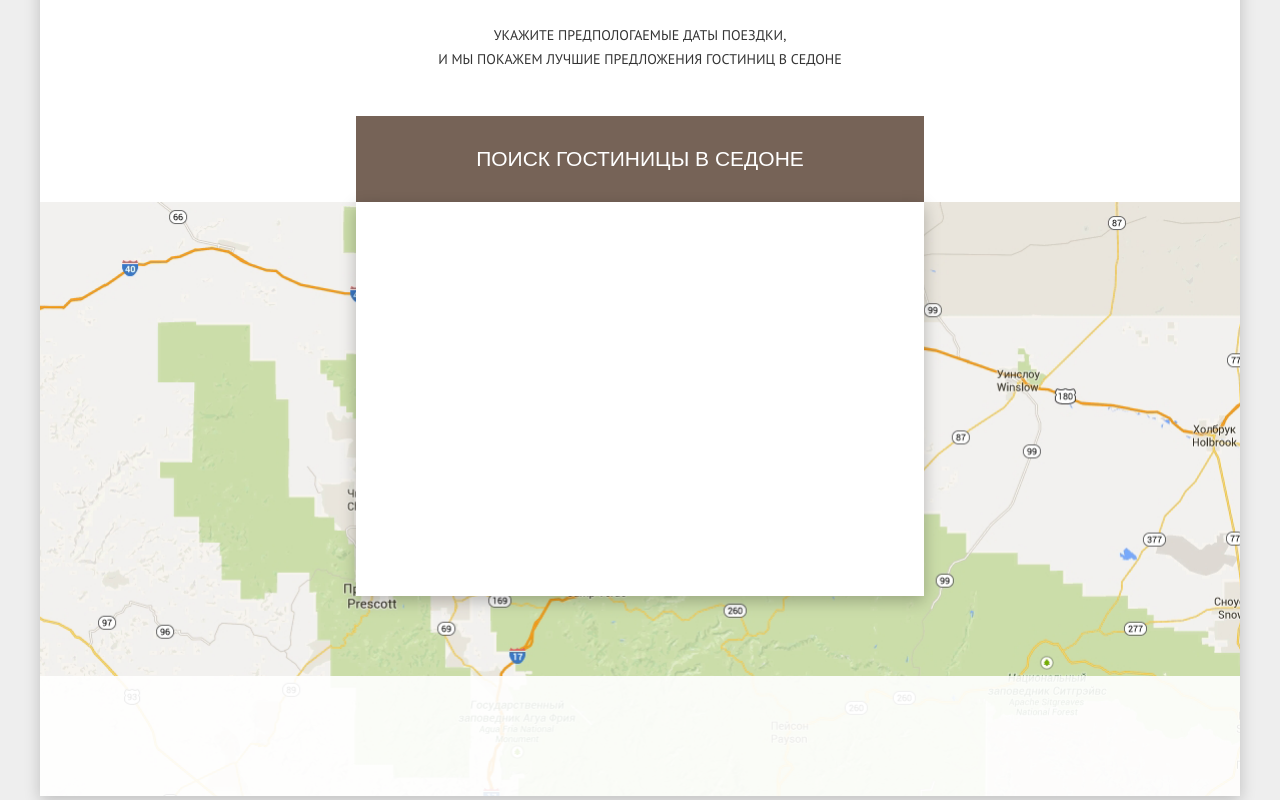
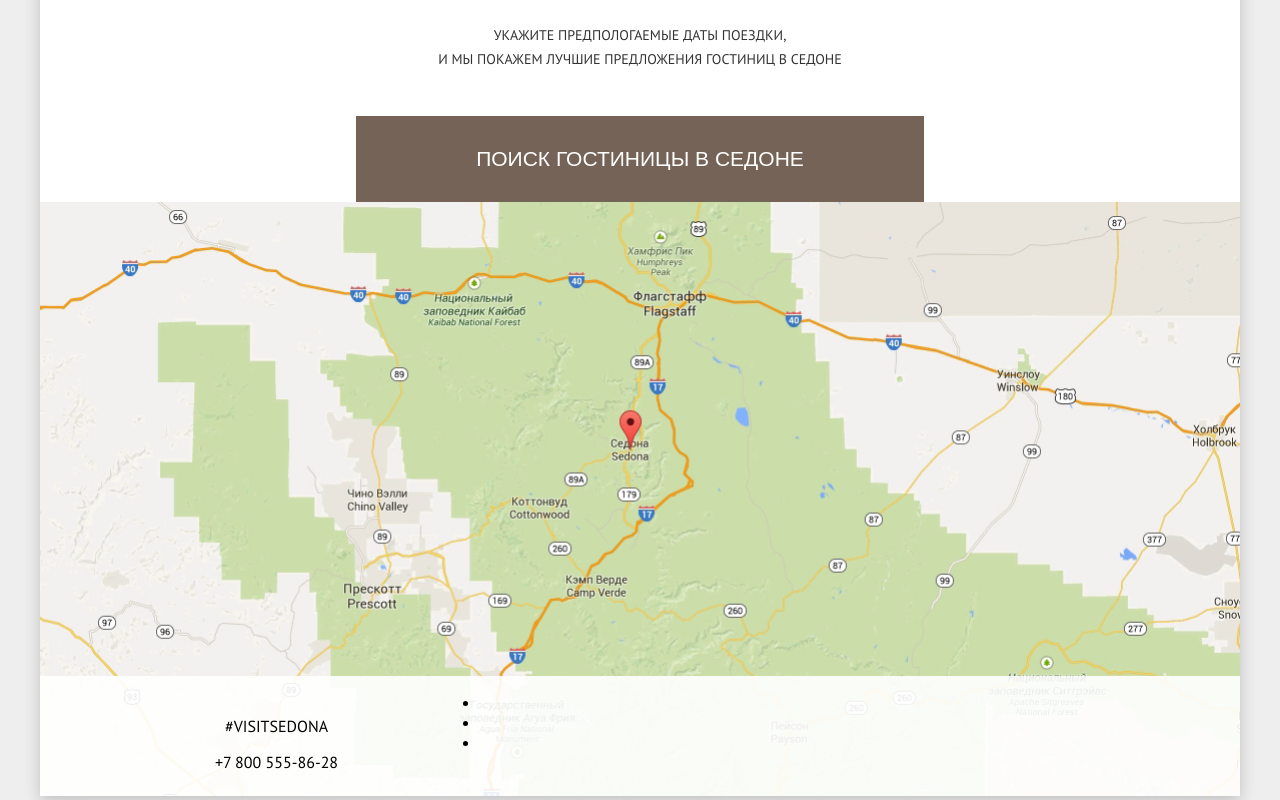
Before and after one commit to Pandenimik/sedona-htmlacademy, a plain HTML site: page index.html in a window 1280 px wide. Shown: the part 1964-2764 px from the top of the page. Drawn offline with Linux system fonts and the light colour scheme.

Commit message:
begin footer

```diff
--- a/css/style.css
+++ b/css/style.css
@@ -192,6 +192,7 @@ menu a {
   flex-direction: column;
   align-items: center;
   padding-top: 58px;
+  position: relative;
 }
 
 .hotel-search > .bold-text {
@@ -233,7 +234,7 @@ menu a {
   position: absolute;
   justify-self: center;
   background-color: var(--hotel-search_form-bckgrnd-color);
-  /* display: none;  */
+  display: none;
 }
 
 .map-grid {
@@ -255,4 +256,23 @@ menu a {
   margin-top: auto;
   background-color: var(--footer-bckgrnd-transparent-color);
   grid-area: map-area;
+  display: flex;
+  justify-content: center;
+  flex-wrap: wrap;
 }
+
+.footer-tel {
+  width: 327px;
+  display: flex;
+  flex-direction: column;
+  justify-content: center;
+  align-items: center;
+}
+
+.footer-social {
+  width: 400px;
+}
+
+.footer-creators {
+  width: 327px;
+}
--- a/index.html
+++ b/index.html
@@ -139,7 +139,20 @@
 
         </section>
         <footer class='footer'>
+          <section class='footer-tel'>
+            <p class='footer-tel_text'>#VISITSEDONA</p>
+            <tel class='footer-tel_tel'>+7 800 555-86-28</tel>
+          </section>
+          <section class='footer-social'>
+            <ul class='footer-social_list'>
+              <li class='footer-social_item'></li>
+              <li class='footer-social_item'></li>
+              <li class='footer-social_item'></li>
+            </ul>
+          </section>
+          <section class='footer-creators'>
 
+          </section>
         </footer>
       </div>
     </main>
```
